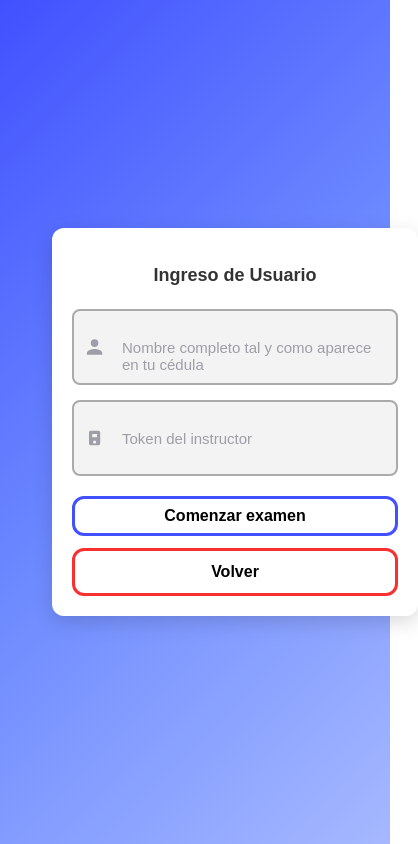
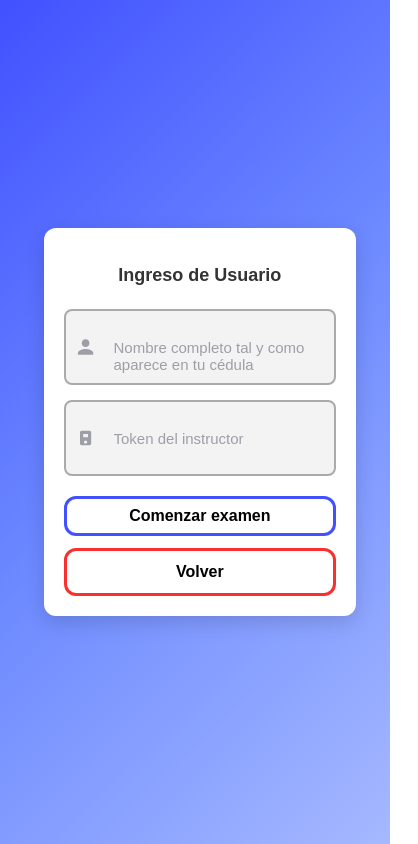
Before and after one commit to FabricioVegaAlfaro/frontend-examenes, a React (Vite) app: page /usuario in a window 390 px wide. Shown: the whole page, 418 px wide, since content can reach past the window. Built offline with nearby package versions, Linux system fonts and the light colour scheme.

Commit message:
Cambios en el UserLogin 6

```diff
--- a/src/pages/UserLogin.css
+++ b/src/pages/UserLogin.css
@@ -162,8 +162,8 @@ body {
 @media (max-width: 768px) {
   .user-login-container {
     padding: 20px;
-    width: 100%;
-    align-self: center;
+    width: 90%;
+    margin: auto;
   }
   .button-group {
     flex-direction: column;
@@ -180,7 +180,8 @@ body {
 @media (max-width: 480px) {
   .user-login-container {
     padding: 20px;
-    width: 100%;
+    width: 90%;
+    margin: auto;
   }
   .button-group {
     flex-direction: column;
```
